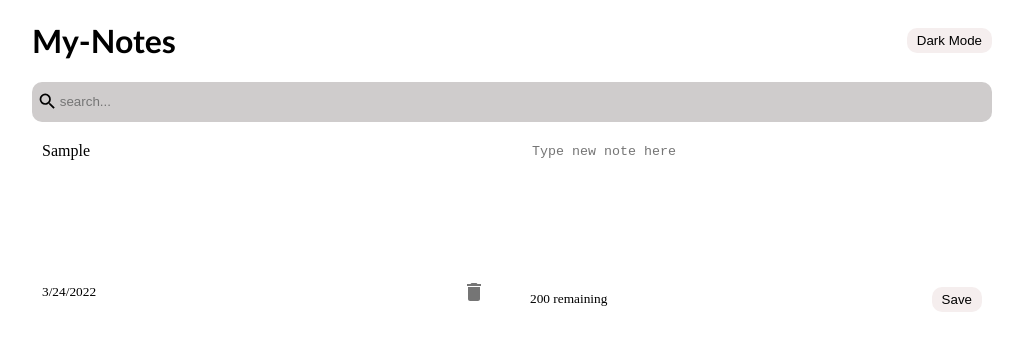
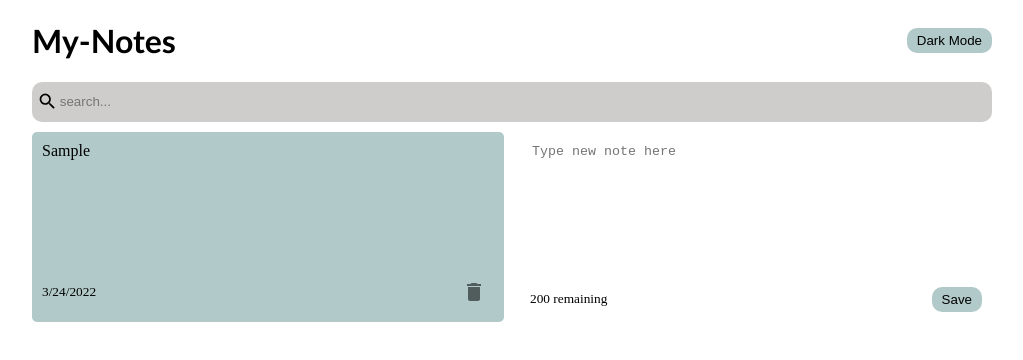
Before and after one commit to AdithyanKP/NotesApp, a React (Create React App) app: page / in a window 1280 px wide. Both pictures are taken after typing "Sample" into the empty fields and a click on the button "Save". Shown: the top 360 px of the page, without its empty margins (128-1151 px from the left). Built offline with nearby package versions, Linux system fonts and the light colour scheme.

Commit message:
updation

```diff
--- a/src/index.css
+++ b/src/index.css
@@ -1,5 +1,5 @@
 .note {
-  background-color: rgb(255, 255, 255);
+  background-color: rgb(177, 201, 200);
   padding: 10px;
 
   border-radius: 5px;
@@ -38,13 +38,13 @@ textarea {
   resize: none;
 }
 .save {
-  background-color: rgb(245, 238, 238);
+  background-color: rgb(177, 201, 200);
   border-radius: 10px;
   padding: 5px 10px 5px 10px;
   border: none;
 }
 .save:hover {
-  background-color: azure;
+  background-color: rgb(23, 92, 153);
   cursor: pointer;
 }
 .search {
```
